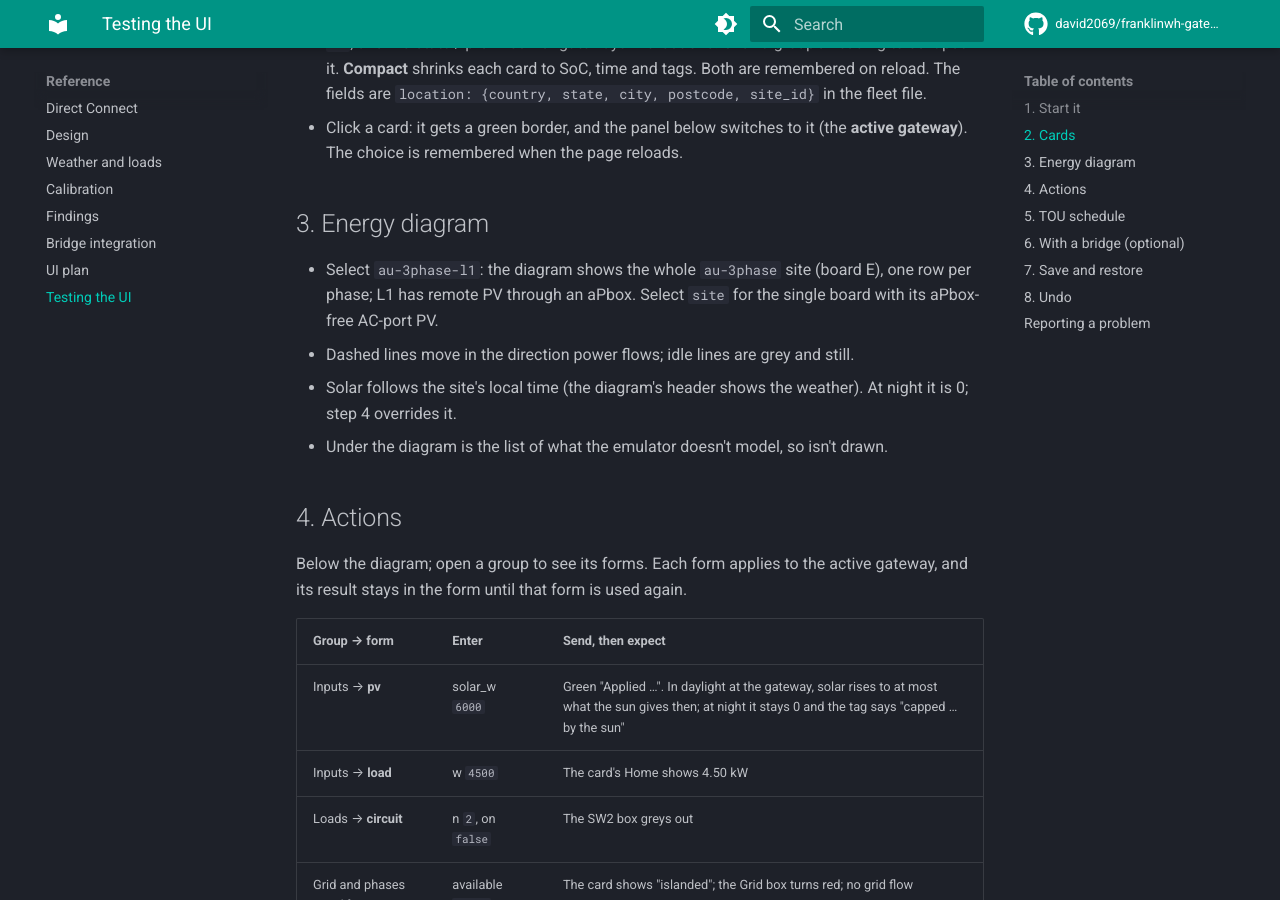
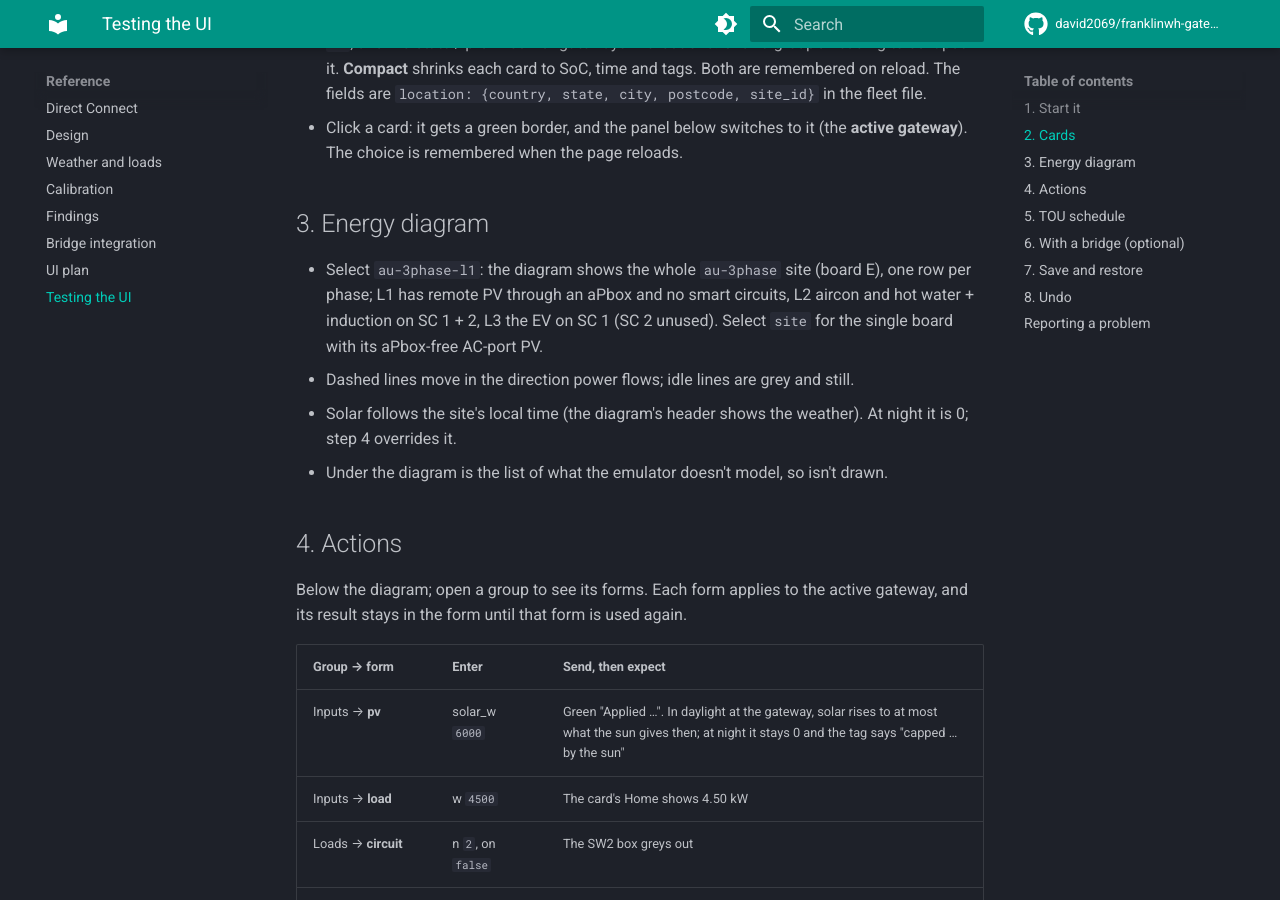
Before and after one commit to david2069/franklinwh-gateway-emulator, an MkDocs documentation site: the page built from docs/UI_TESTING.md, in a window 1280 px wide and 900 px high, scrolled down 1149 px. Built offline with MkDocs 1.6.1 and Material for MkDocs 9.7.7, drawn with Linux system fonts in a browser that asks for light colours; comment, search, counter and statistics services are not loaded.

Commit message:
examples/fleet.yaml: au-3phase smart circuits follow board E (#285) (#286)
examples/fleet.yaml: the au-3phase site now follows board E: L1 has no smart circuits (solar only), L2 has aircon and hot water + induction on smart circuits 1 and 2, L3 the EV on smart circuit 1 with the generator module fitted (V2L not modelled); before, every aGate had both circuits and no loads on them (#285). Docs: Testing the UI.

Results: tests/results/2026-11-07_285_fleet_au3phase_circuits.txt

Refs #285


Claude-Session: https://claude.ai/code/session_011w1uMEKiYvQ2MFnwbrKSQd

Co-authored-by: david2069 <david2069@users.noreply.github.com>
Co-authored-by: Claude Opus 5.5 <noreply@anthropic.com>

```diff
--- a/docs/UI_TESTING.md
+++ b/docs/UI_TESTING.md
@@ -45,7 +45,8 @@ package isn't installed in it: `pip install -e .` once).
 ## 3. Energy diagram
 
 - Select `au-3phase-l1`: the diagram shows the whole `au-3phase` site (board E), one row per
-  phase; L1 has remote PV through an aPbox. Select `site` for the single board with its aPbox-free
+  phase; L1 has remote PV through an aPbox and no smart circuits, L2 aircon and hot water +
+  induction on SC 1 + 2, L3 the EV on SC 1 (SC 2 unused). Select `site` for the single board with its aPbox-free
   AC-port PV.
 - Dashed lines move in the direction power flows; idle lines are grey and still.
 - Solar follows the site's local time (the diagram's header shows the weather). At night it is 0;
```
Also changed, not shown: CHANGELOG.md (+1 -0 lines), 3 other files.
